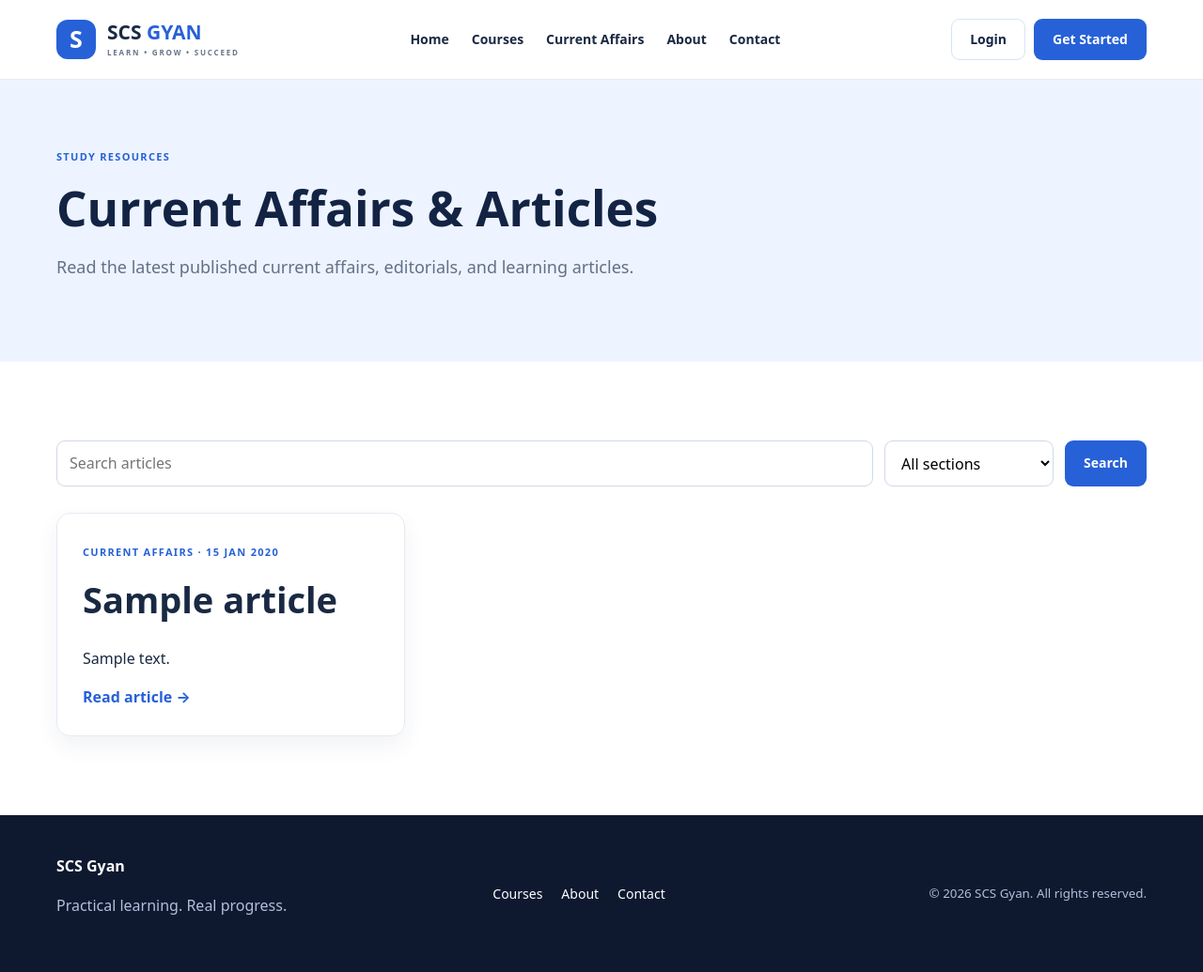
After one commit to dharmendra1031/scs-gyan-course-platform, a Django app: page /articles/ in a window 1280 px wide. The commit adds this page. Shown: the whole page at 94% size. Run offline with Django 5.2, Linux system fonts and the light colour scheme; tables that the repository leaves empty hold one stand-in row (values such as "Sample post"); parts of the project's set-up code (start-up, migrations or seed data) failed here and were passed over.

Commit message:
Add current affairs, editorial and blog publishing

```diff
--- /dev/null
+++ b/articles/apps.py
@@ -0,0 +1,6 @@
+from django.apps import AppConfig
+
+
+class ArticlesConfig(AppConfig):
+    default_auto_field = "django.db.models.BigAutoField"
+    name = "articles"
--- /dev/null
+++ b/articles/models.py
@@ -0,0 +1,29 @@
+from django.db import models
+from django.urls import reverse
+from django.utils import timezone
+
+
+class Article(models.Model):
+    class Section(models.TextChoices):
+        CURRENT_AFFAIRS = "current_affairs", "Current Affairs"
+        EDITORIAL = "editorial", "Editorial"
+        BLOG = "blog", "Blog"
+
+    title = models.CharField(max_length=220)
+    slug = models.SlugField(max_length=230, unique=True)
+    section = models.CharField(max_length=20, choices=Section.choices, default=Section.CURRENT_AFFAIRS)
+    summary = models.CharField(max_length=350)
+    content = models.TextField()
+    published_at = models.DateTimeField(default=timezone.now)
+    is_published = models.BooleanField(default=False)
+    created_at = models.DateTimeField(auto_now_add=True)
+    updated_at = models.DateTimeField(auto_now=True)
+
+    class Meta:
+        ordering = ["-published_at", "-id"]
+
+    def __str__(self):
+        return self.title
+
+    def get_absolute_url(self):
+        return reverse("article_detail", kwargs={"slug": self.slug})
--- /dev/null
+++ b/articles/urls.py
@@ -0,0 +1,8 @@
+from django.urls import path
+
+from . import views
+
+urlpatterns = [
+    path("", views.ArticleListView.as_view(), name="article_list"),
+    path("<slug:slug>/", views.article_detail, name="article_detail"),
+]
--- /dev/null
+++ b/articles/views.py
@@ -0,0 +1,38 @@
+from django.db.models import Q
+from django.shortcuts import get_object_or_404, render
+from django.utils import timezone
+from django.views.generic import ListView
+
+from .models import Article
+
+
+def published_articles():
+    return Article.objects.filter(is_published=True, published_at__lte=timezone.now())
+
+
+class ArticleListView(ListView):
+    template_name = "articles/list.html"
+    context_object_name = "articles"
+    paginate_by = 12
+
+    def get_queryset(self):
+        queryset = published_articles()
+        section = self.request.GET.get("section", "")
+        if section in Article.Section.values:
+            queryset = queryset.filter(section=section)
+        search = self.request.GET.get("q", "").strip()[:100]
+        if search:
+            queryset = queryset.filter(Q(title__icontains=search) | Q(summary__icontains=search))
+        return queryset
+
+    def get_context_data(self, **kwargs):
+        context = super().get_context_data(**kwargs)
+        context["sections"] = Article.Section.choices
+        context["current_section"] = self.request.GET.get("section", "")
+        context["search"] = self.request.GET.get("q", "")
+        return context
+
+
+def article_detail(request, slug):
+    article = get_object_or_404(published_articles(), slug=slug)
+    return render(request, "articles/detail.html", {"article": article})
--- a/config/settings.py
+++ b/config/settings.py
@@ -24,6 +24,7 @@ INSTALLED_APPS = [
     "accounts",
     "courses",
     "exams",
+    "articles",
     "pages",
 ]
 
--- a/config/urls.py
+++ b/config/urls.py
@@ -8,6 +8,7 @@ urlpatterns = [
     path("account/", include("accounts.urls")),
     path("courses/", include("courses.urls")),
     path("assessments/", include("exams.urls")),
+    path("articles/", include("articles.urls")),
     path("", include("pages.urls")),
 ]
 
--- /dev/null
+++ b/templates/articles/list.html
@@ -0,0 +1,42 @@
+{% extends "base.html" %}
+{% block title %}Current Affairs & Articles | SCS Gyan{% endblock %}
+{% block content %}
+<section class="page-banner"><div class="container">
+  <span class="eyebrow accent">STUDY RESOURCES</span>
+  <h1>Current Affairs & Articles</h1>
+  <p>Read the latest published current affairs, editorials, and learning articles.</p>
+</div></section>
+<section class="section"><div class="container">
+  <form class="filters" method="get">
+    <label class="sr-only" for="article-search">Search articles</label>
+    <input id="article-search" name="q" value="{{ search }}" placeholder="Search articles">
+    <label class="sr-only" for="article-section">Section</label>
+    <select id="article-section" name="section">
+      <option value="">All sections</option>
+      {% for value, label in sections %}
+        <option value="{{ value }}" {% if current_section == value %}selected{% endif %}>{{ label }}</option>
+      {% endfor %}
+    </select>
+    <button class="button button-primary" type="submit">Search</button>
+  </form>
+  <div class="card-grid">
+  {% for article in articles %}
+    <article class="details-panel">
+      <span class="eyebrow accent">{{ article.get_section_display }} · {{ article.published_at|date:"d M Y" }}</span>
+      <h2>{{ article.title }}</h2>
+      <p>{{ article.summary }}</p>
+      <a class="text-link" href="{{ article.get_absolute_url }}">Read article →</a>
+    </article>
+  {% empty %}
+    <p>No published articles match your search.</p>
+  {% endfor %}
+  </div>
+  {% if is_paginated %}
+  <nav class="pagination" aria-label="Article pages">
+    {% if page_obj.has_previous %}<a href="?page={{ page_obj.previous_page_number }}&amp;section={{ current_section|urlencode }}&amp;q={{ search|urlencode }}">Previous</a>{% endif %}
+    <span>Page {{ page_obj.number }} of {{ paginator.num_pages }}</span>
+    {% if page_obj.has_next %}<a href="?page={{ page_obj.next_page_number }}&amp;section={{ current_section|urlencode }}&amp;q={{ search|urlencode }}">Next</a>{% endif %}
+  </nav>
+  {% endif %}
+</div></section>
+{% endblock %}
--- a/templates/base.html
+++ b/templates/base.html
@@ -16,6 +16,7 @@
       <nav aria-label="Main navigation" class="nav-links">
         <a href="{% url 'home' %}">Home</a>
         <a href="{% url 'course_list' %}">Courses</a>
+        <a href="{% url 'article_list' %}">Current Affairs</a>
         <a href="{% url 'about' %}">About</a>
         <a href="{% url 'contact' %}">Contact</a>
       </nav>
```
Also changed, not shown: articles/admin.py (added, +12 -0 lines), articles/tests.py (added, +46 -0 lines), templates/articles/detail.html (added, +12 -0 lines), articles/__init__.py (added), articles/migrations/0001_initial.py (added), articles/migrations/__init__.py (added).
